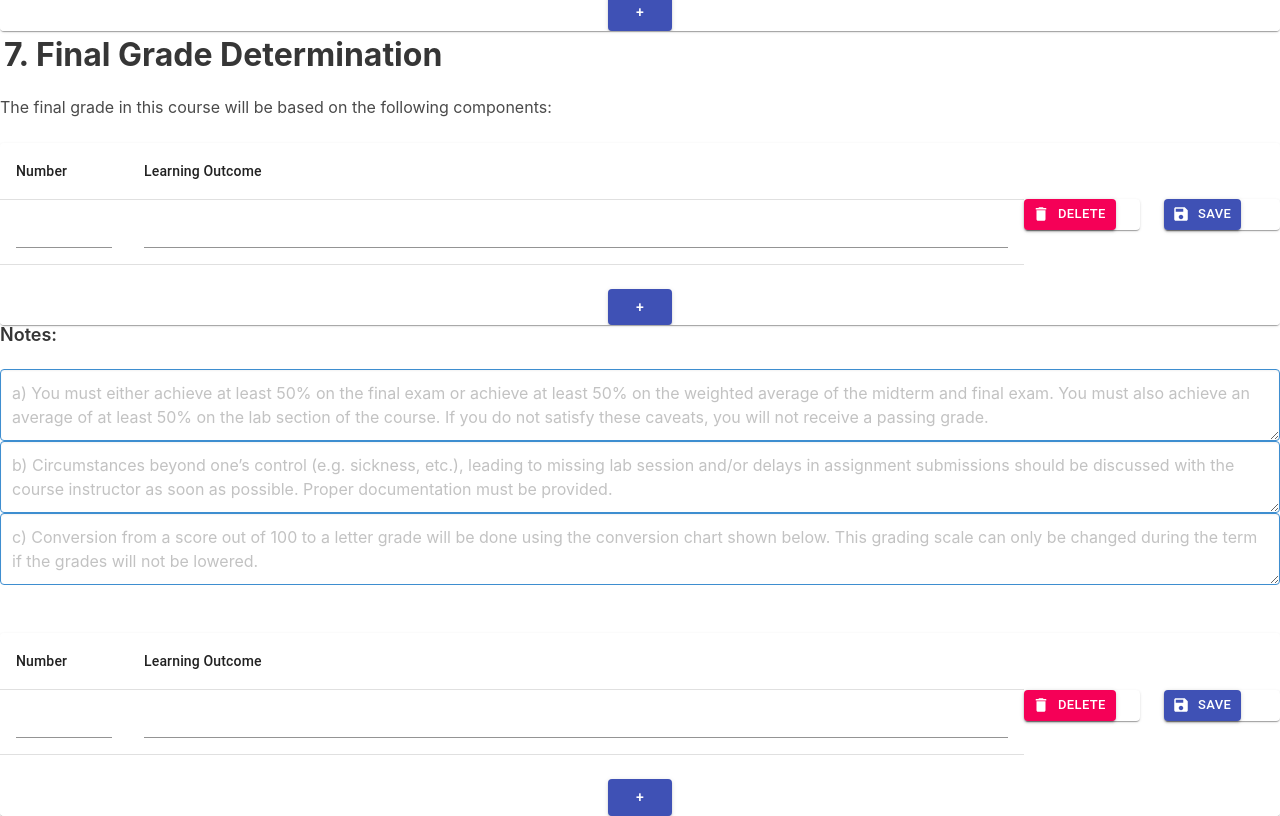
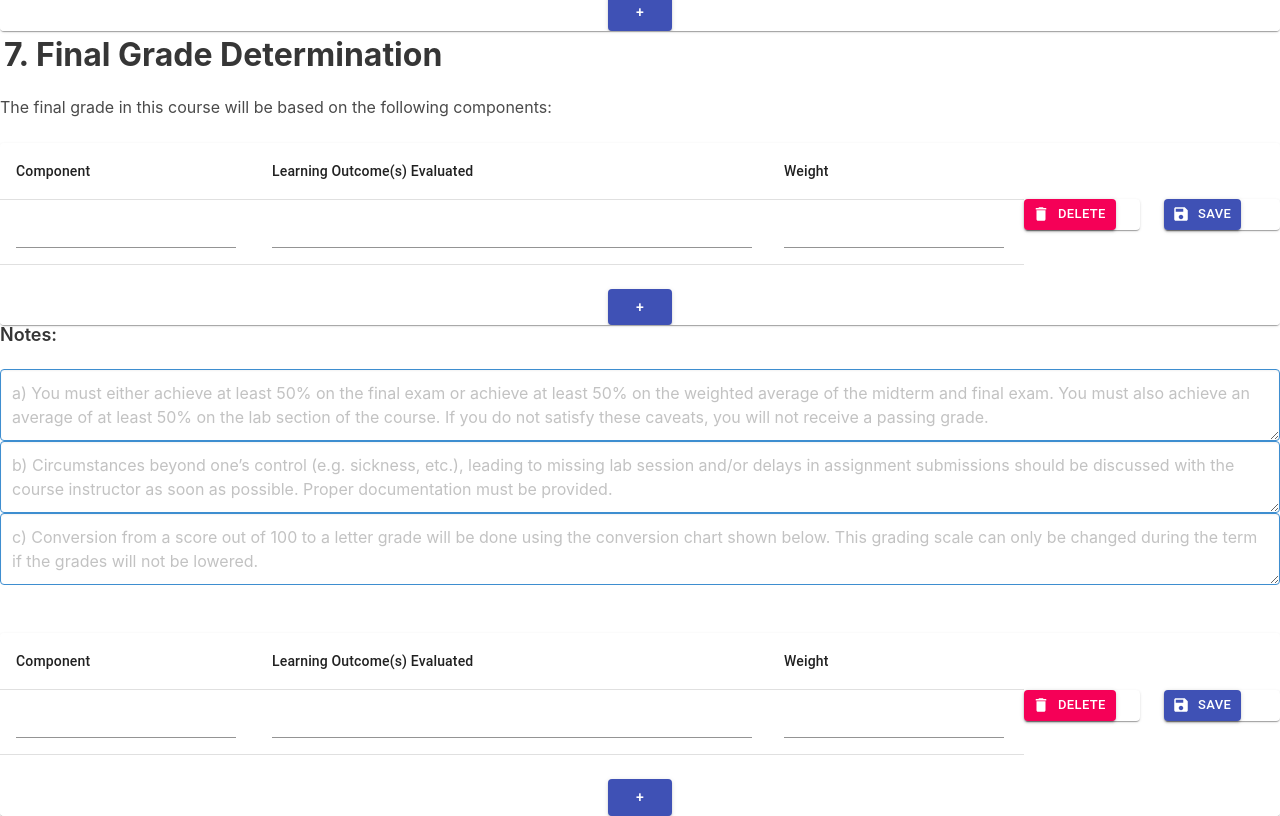
Before and after one commit to stancsz/web-development-project-ensf-607, a React (Create React App) app in the folder project/course_oultine_app/: page /AddCourse in a window 1280 px wide. Shown: the part 848-1664 px from the top of the page. Built offline with nearby package versions, Linux system fonts and the light colour scheme.

Commit message:
refitted ziad's code for grade components

```diff
--- a/project/course_oultine_app/src/add_outline_componenets/FunGrade.js
+++ b/project/course_oultine_app/src/add_outline_componenets/FunGrade.js
@@ -51,13 +51,9 @@ const useStyles = makeStyles({
         minWidth: 650,
     },
 });
-
 function createData(name, calories, fat, carbs, protein) {
     return { name, calories, fat, carbs, protein };
 }
-
-
-// export default
 function BasicTable() {
     const [count, setCount] = useState(2);
     const classes = useStyles();
@@ -88,24 +84,16 @@ function BasicTable() {
         //console.log(outcomes)
     }
 
-
     const saveRow= (id) => {
-
         let numIndx = outcomes.findIndex((row) => row.id === id)
-
         let num=numbers[numIndx].num
         let outcomeIndx=outcomes.findIndex((outcome)=> outcome.id===id)
         let outcome=outcomes[outcomeIndx].outcome
         let rowIndx = rows.findIndex((row) => row.id === id)
         let newRows=rows
         newRows[rowIndx]={ id: id,num:num,outcome: outcome }
-
-
-
         setRows(newRows)
         console.log(rows)
-
-
     };
 
     const removeRow = (id) => {
@@ -128,15 +116,16 @@ function BasicTable() {
             <TableContainer component={Paper}>
                 <Table className={classes.table} aria-label="simple table">
                     <colgroup>
-                        <col width="10%" />
-                        <col width="70%" />
+                        <col width="20%" />
+                        <col width="40%" />
+                        <col width="20%" />
 
                     </colgroup>
                     <TableHead>
                         <TableRow>
-                            <TableCell>Number</TableCell>
-                            <TableCell align="right">Learning Outcome</TableCell>
-
+                            <TableCell>Component</TableCell>
+                            <TableCell>Learning Outcome(s) Evaluated</TableCell>
+                            <TableCell>Weight</TableCell>
                         </TableRow>
                     </TableHead>
                     <TableBody>
@@ -148,10 +137,18 @@ function BasicTable() {
                                         editNums(row.id,e.target.value)
                                     }} />
                                 </TableCell>
-                                <TableCell align="right"><TextField id="standard-basic" fullWidth={true} onChange={(e) => {
+                                <TableCell><TextField id="standard-basic" fullWidth={true} onChange={(e) => {
 
                                     ediOutcomes(row.id,e.target.value)
-                                }} /></TableCell>
+                                }} />
+                                </TableCell>
+
+                                <TableCell ><TextField id="standard-basic" onChange={(e) => {
+
+                                    ediOutcomes(row.id,e.target.value)
+                                }} />
+                                </TableCell>
+
 
                                 <div className={classes.root}>
                                     <Grid container spacing={3}>
@@ -198,14 +195,11 @@ function BasicTable() {
         </>
     );
 }
-
-
-
 // The second table
 
 
 
 
 
-
+// export default
 export default FunGrade;
```
